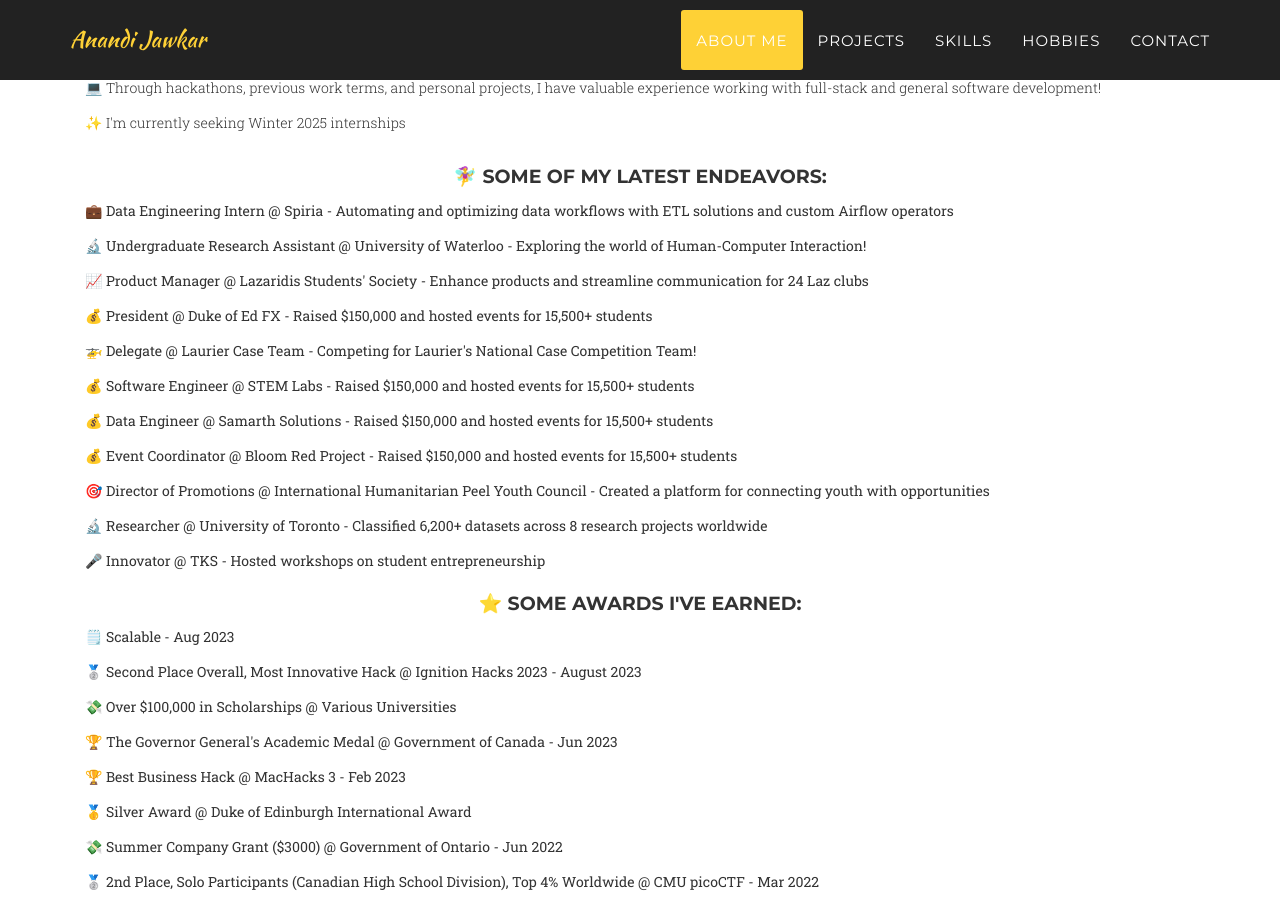
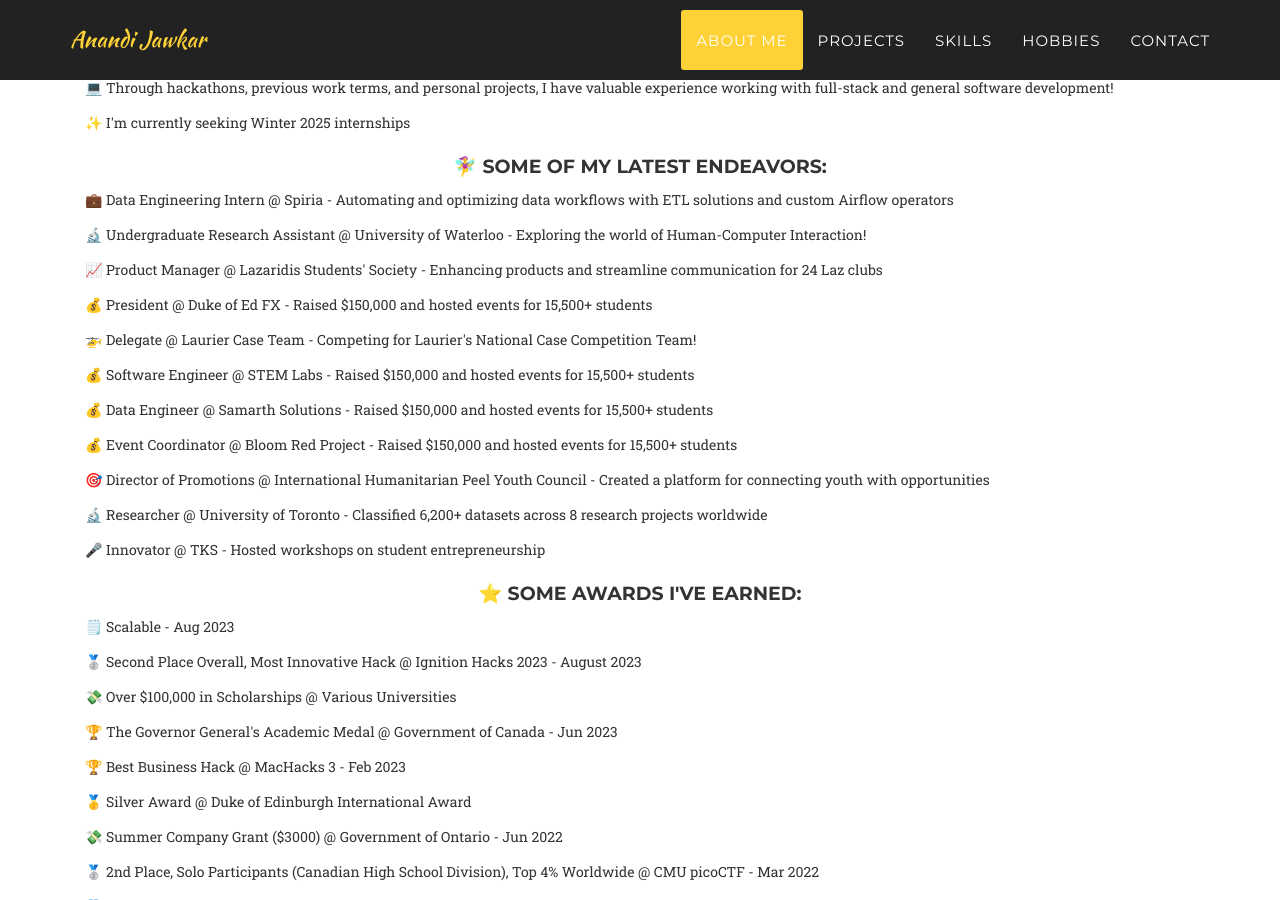
Before and after one commit to anandijawkar/aj, a Jekyll site: the page built from index.html, in a window 1280 px wide and 900 px high, scrolled down 1331 px. Built offline with Jekyll 4.4.1, drawn with Linux system fonts in a browser that asks for light colours; nearby versions of some CDN libraries; some web fonts are replaced; library files that are not in the unit come from our copies.

Commit message:
Update about-me.html

```diff
--- a/_includes/about-me.html
+++ b/_includes/about-me.html
@@ -10,7 +10,6 @@
                     <h2 class="section-heading">About Me!</h2>
                 </div>
                 <div class="col-lg-12 left-align">
-                    <div class="lead left-align">
                         <p>👋 Hey, I'm Anandi Jawkar! A Computer Science and Business Administration (Double Degree) Student @ The University of Waterloo & Wilfrid Laurier University building tech to address fundamental problems!</p>
                         <p>💻 Through hackathons, previous work terms, and personal projects, I have valuable experience working with full-stack and general software development!</p>
                         <p>✨ I'm currently seeking Winter 2025 internships</p>
@@ -22,7 +21,7 @@
                 <div class="col-lg-12 left-align">
                     <p>💼 Data Engineering Intern @ Spiria - Automating and optimizing data workflows with ETL solutions and custom Airflow operators</p>
                     <p>🔬 Undergraduate Research Assistant @ University of Waterloo - Exploring the world of Human-Computer Interaction!</p>
-                    <p>📈 Product Manager @ Lazaridis Students' Society - Enhance products and streamline communication for 24 Laz clubs</p>
+                    <p>📈 Product Manager @ Lazaridis Students' Society - Enhancing products and streamline communication for 24 Laz clubs</p>
                     <p>💰 President @ Duke of Ed FX - Raised $150,000 and hosted events for 15,500+ students</p>
                     <p>🚁 Delegate @ Laurier Case Team - Competing for Laurier's National Case Competition Team!</p>
                     <p>💰 Software Engineer @ STEM Labs - Raised $150,000 and hosted events for 15,500+ students</p>
```
